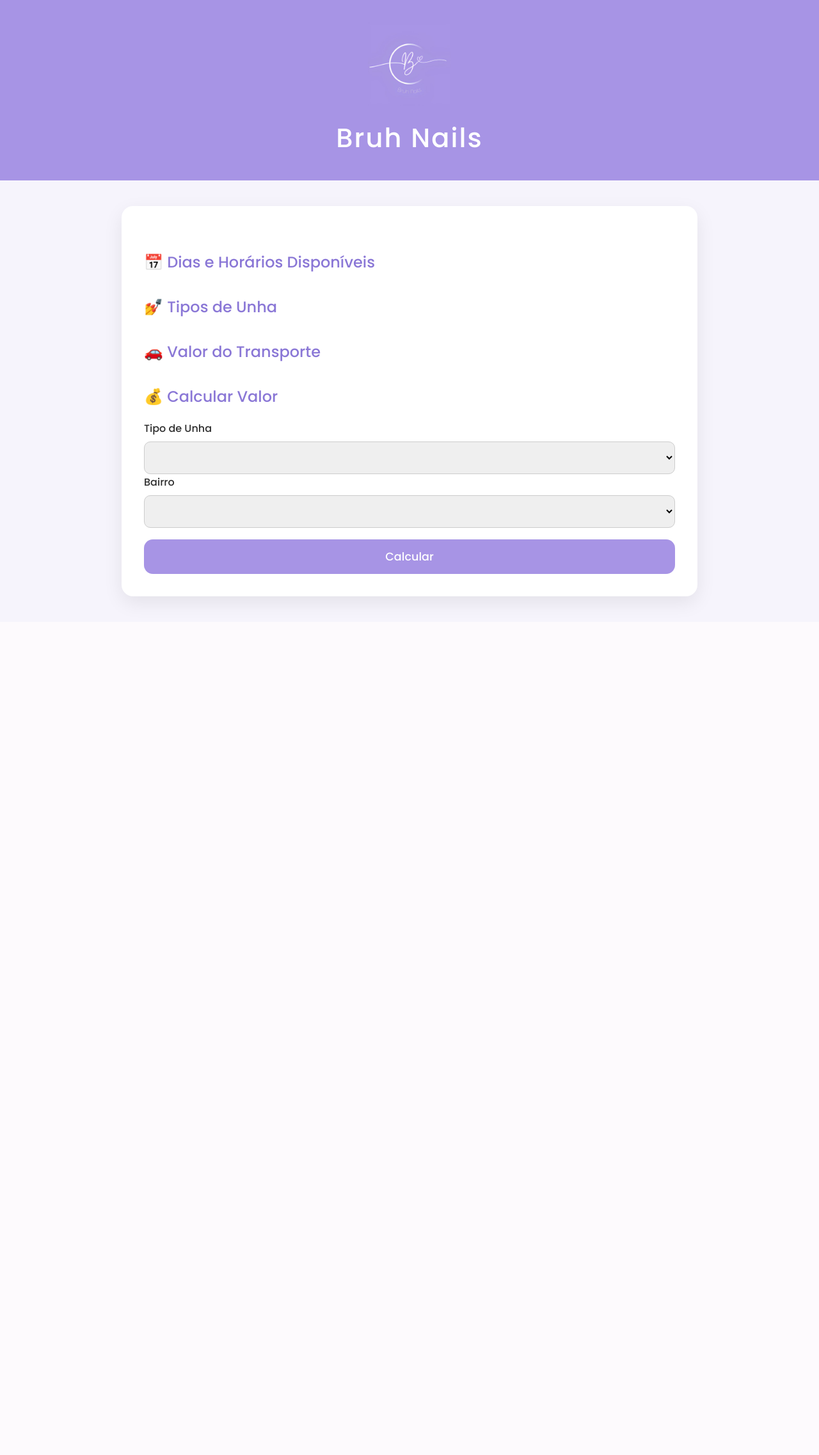
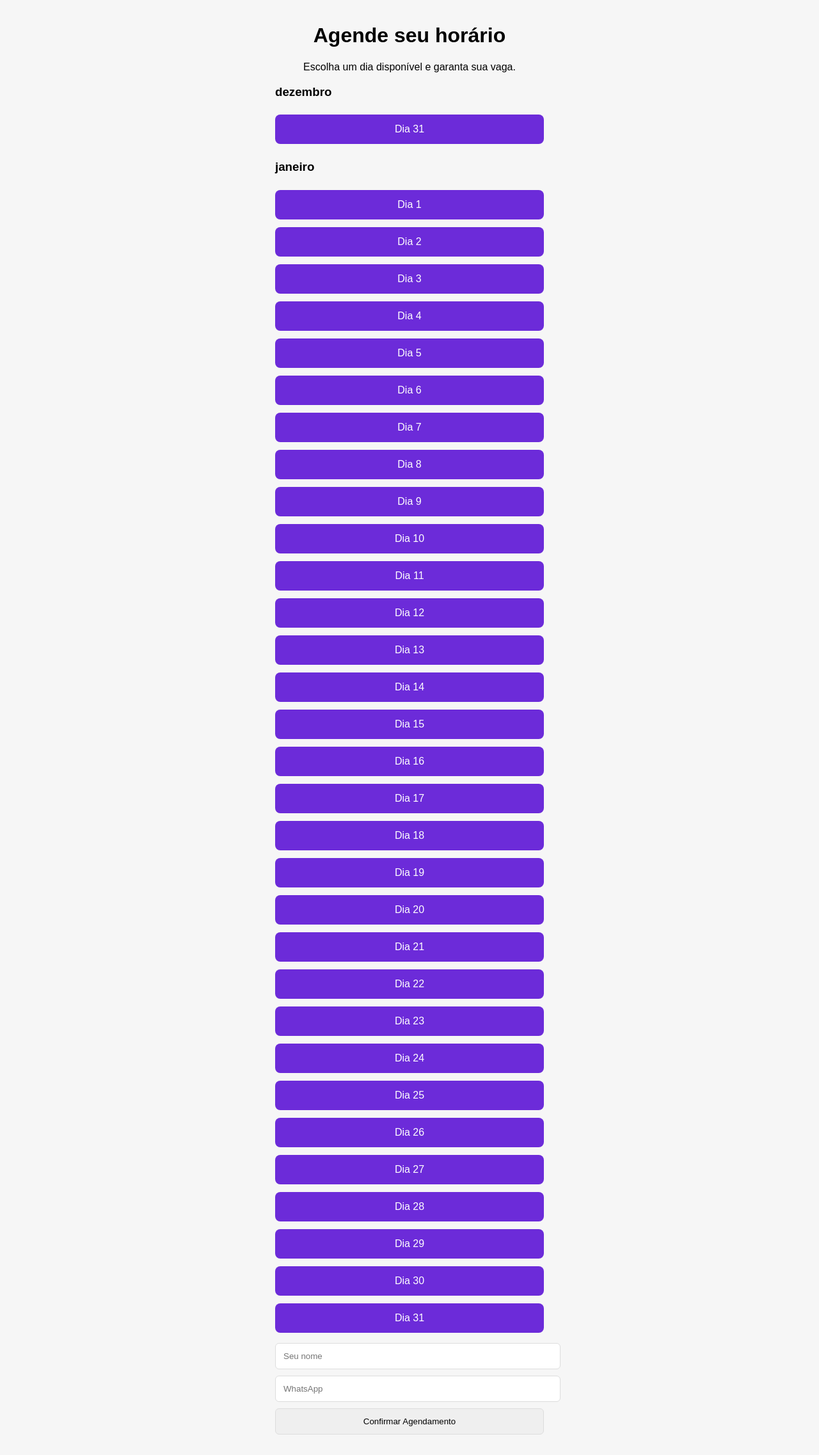
Before and after one commit to davihora22-code/Bruh-Nails, a Flask app: template templates/index.html in a window 1280 px wide. Shown: the whole page at 64% size. Before the commit the page ends 950 px from the top, so only its background shows below. Run offline with Flask 3, Linux system fonts and the light colour scheme; the template is opened without the code that fills it, so the values that code supplies are empty.

Commit message:
Atualizacao do site

```diff
--- /dev/null
+++ b/static/script.js
@@ -0,0 +1,33 @@
+const calendar = document.getElementById("calendar");
+const hoje = new Date();
+const diaHoje = hoje.getDate();
+
+function renderMes(offset = 0) {
+  const data = new Date(hoje.getFullYear(), hoje.getMonth() + offset, 1);
+  const mes = data.getMonth() + 1;
+  const ano = data.getFullYear();
+
+  const titulo = document.createElement("h3");
+  titulo.innerText = data.toLocaleString("pt-BR", { month: "long" });
+  calendar.appendChild(titulo);
+
+  for (let dia = 1; dia <= 31; dia++) {
+    if (offset === 0 && dia < diaHoje) continue;
+
+    const btn = document.createElement("button");
+    btn.innerText = `Dia ${dia}`;
+
+    btn.onclick = () => {
+      document.getElementById("dataSelecionada").value =
+        `${ano}-${String(mes).padStart(2, "0")}-${String(dia).padStart(2, "0")}`;
+    };
+
+    calendar.appendChild(btn);
+  }
+}
+
+renderMes(0);
+
+if (diaHoje >= 28) {
+  renderMes(1);
+}
--- a/static/style.css
+++ b/static/style.css
@@ -1,120 +1,42 @@
-:root {
-    --roxo: #A794E5;
-    --roxo-escuro: #8a77d6;
-    --branco: #ffffff;
-    --cinza: #f6f4fc;
-    --texto: #2e2e2e;
+body {
+  margin: 0;
+  font-family: Arial, sans-serif;
+  background: #f6f6f6;
 }
 
-* {
-    margin: 0;
-    padding: 0;
-    box-sizing: border-box;
-    font-family: 'Poppins', sans-serif;
+.container {
+  max-width: 420px;
+  margin: auto;
+  padding: 16px;
 }
 
-body {
-    background: var(--cinza);
-    color: var(--texto);
+h1 {
+  text-align: center;
 }
 
-/* TOPO */
-header {
-    background: var(--roxo);
-    color: var(--branco);
-    padding: 35px 20px;
-    text-align: center;
+p {
+  text-align: center;
 }
 
-header img {
-    width: 130px;
-    margin-bottom: 12px;
+#calendar button {
+  width: 100%;
+  margin: 6px 0;
+  padding: 14px;
+  border: none;
+  border-radius: 8px;
+  background: #6c2bd9;
+  color: white;
+  font-size: 16px;
 }
 
-header h1 {
-    font-size: 2.6em;
-    font-weight: 500;
-    letter-spacing: 2px;
+#calendar button.lotado {
+  background: #ccc;
 }
 
-/* CONTAINER */
-.container {
-    max-width: 900px;
-    margin: 40px auto;
-    background: var(--branco);
-    padding: 35px;
-    border-radius: 18px;
-    box-shadow: 0 10px 30px rgba(0,0,0,0.08);
+input, button {
+  width: 100%;
+  padding: 12px;
+  margin-top: 10px;
+  border-radius: 6px;
+  border: 1px solid #ddd;
 }
-
-/* TÍTULOS */
-h2 {
-    margin-top: 35px;
-    margin-bottom: 15px;
-    color: var(--roxo-escuro);
-    font-weight: 500;
-}
-
-h3 {
-    margin-top: 15px;
-    font-weight: 500;
-}
-
-/* LISTAS */
-ul {
-    list-style: none;
-}
-
-ul li {
-    background: var(--cinza);
-    padding: 12px;
-    border-radius: 10px;
-    margin-bottom: 8px;
-}
-
-/* FORM */
-form {
-    margin-top: 20px;
-}
-
-label {
-    font-weight: 500;
-}
-
-select {
-    width: 100%;
-    padding: 12px;
-    margin-top: 8px;
-    border-radius: 10px;
-    border: 1px solid #ccc;
-    font-size: 1em;
-}
-
-button {
-    width: 100%;
-    padding: 14px;
-    margin-top: 18px;
-    border-radius: 14px;
-    border: none;
-    background: var(--roxo);
-    color: var(--branco);
-    font-size: 1.1em;
-    font-weight: 500;
-    cursor: pointer;
-    transition: 0.3s;
-}
-
-button:hover {
-    background: var(--roxo-escuro);
-}
-
-/* TOTAL */
-.total {
-    margin-top: 25px;
-    padding: 18px;
-    background: var(--roxo);
-    color: var(--branco);
-    font-size: 1.3em;
-    border-radius: 16px;
-    text-align: center;
-}
--- a/templates/index.html
+++ b/templates/index.html
@@ -1,74 +1,29 @@
 <!DOCTYPE html>
-<html lang="pt-br">
+<html lang="pt-BR">
 <head>
-    <meta charset="UTF-8">
-    <title>Bruh Nails</title>
-
-    <!-- Fonte delicada -->
-    <link href="https://fonts.googleapis.com/css2?family=Poppins:wght@300;400;500;600&display=swap" rel="stylesheet">
-
-    <link rel="stylesheet" href="{{ url_for('static', filename='style.css') }}">
+  <meta charset="UTF-8">
+  <meta name="viewport" content="width=device-width, initial-scale=1.0">
+  <title>Bruh Nails</title>
+  <link rel="stylesheet" href="/static/style.css">
 </head>
 <body>
 
-<header>
-    <img src="{{ url_for('static', filename='logo.jpeg') }}" alt="Bruh Nails">
-    <h1>Bruh Nails</h1>
-</header>
+<div class="container">
+  <h1>Agende seu horário</h1>
+  <p>Escolha um dia disponível e garanta sua vaga.</p>
 
-<div class="container">
+  <div id="calendar"></div>
 
-<h2>📅 Dias e Horários Disponíveis</h2>
-{% for dia, horarios in agenda.items() %}
-    <h3>{{ dia }}</h3>
-    <ul>
-        {% for h in horarios %}
-            <li>{{ h }}</li>
-        {% endfor %}
-    </ul>
-{% endfor %}
+  <form id="form">
+    <input type="hidden" id="dataSelecionada" name="data">
+    <input type="text" name="nome" placeholder="Seu nome" required>
+    <input type="tel" name="telefone" placeholder="WhatsApp" required>
+    <button type="submit">Confirmar Agendamento</button>
+  </form>
 
-<h2>💅 Tipos de Unha</h2>
-<ul>
-{% for tipo, valor in tipos_unha.items() %}
-    <li>{{ tipo }} — R$ {{ valor }}</li>
-{% endfor %}
-</ul>
-
-<h2>🚗 Valor do Transporte</h2>
-<ul>
-{% for local, valor in transporte.items() %}
-    <li>{{ local }} — R$ {{ valor }}</li>
-{% endfor %}
-</ul>
-
-<h2>💰 Calcular Valor</h2>
-
-<form method="post">
-    <label>Tipo de Unha</label>
-    <select name="unha" required>
-        {% for tipo in tipos_unha %}
-            <option value="{{ tipo }}">{{ tipo }}</option>
-        {% endfor %}
-    </select>
-
-    <label>Bairro</label>
-    <select name="bairro" required>
-        {% for bairro in transporte %}
-            <option value="{{ bairro }}">{{ bairro }}</option>
-        {% endfor %}
-    </select>
-
-    <button type="submit">Calcular</button>
-</form>
-
-{% if total %}
-    <div class="total">
-        💵 Valor Total: R$ {{ total }}
-    </div>
-{% endif %}
-
+  <p id="msg"></p>
 </div>
 
+<script src="/static/script.js"></script>
 </body>
 </html>
```
